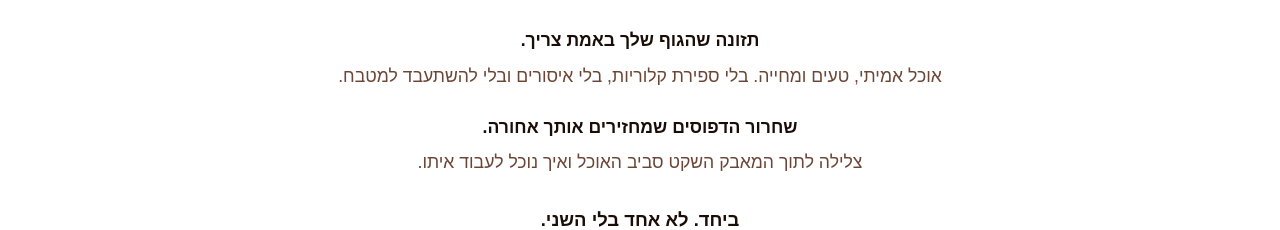
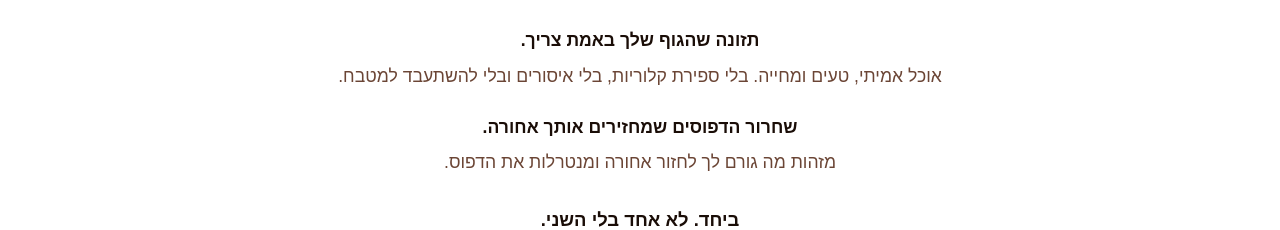
Before and after one commit to shenhav1985-netizen/floweat-landing, a Next.js app: page / in a window 1280 px wide. Shown: the part 3610-3840 px from the top of the page. Built offline with nearby package versions, Linux system fonts and the light colour scheme.

Commit message:
Update pattern release description

```diff
--- a/app/components/WhySolutionSection.tsx
+++ b/app/components/WhySolutionSection.tsx
@@ -158,7 +158,7 @@ export default function WhySolutionSection() {
           }}>
             <strong style={{ color: 'var(--text-dark)' }}>שחרור הדפוסים שמחזירים אותך אחורה.</strong>
             <br />
-            צלילה לתוך המאבק השקט סביב האוכל ואיך נוכל לעבוד איתו.
+            מזהות מה גורם לך לחזור אחורה ומנטרלות את הדפוס.
           </p>
 
           <p style={{
```
